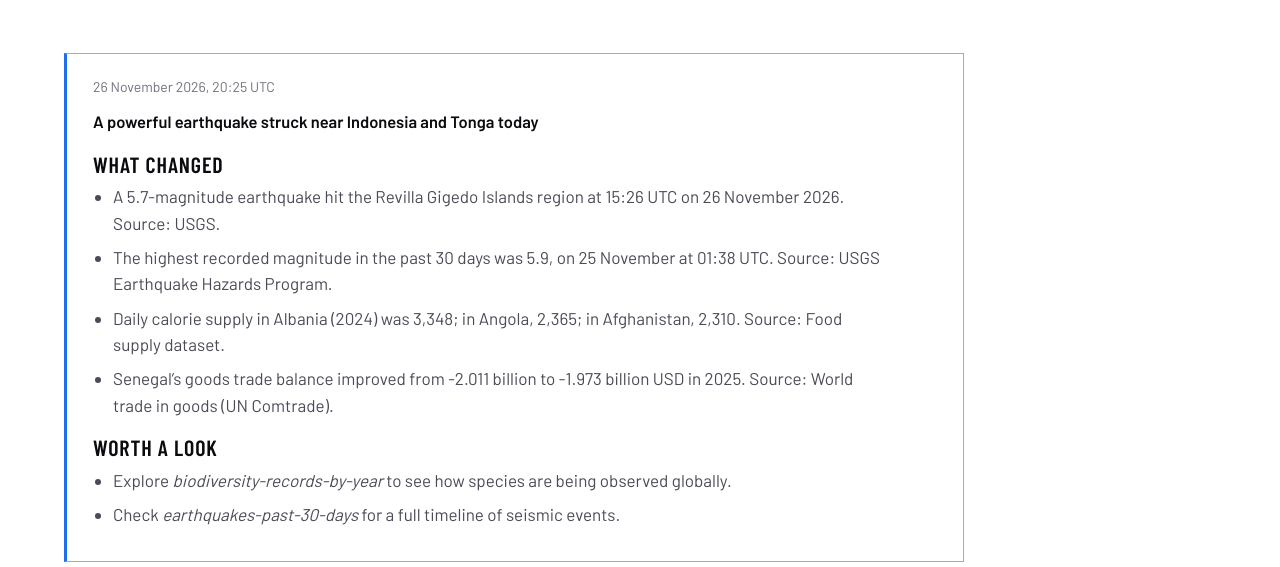
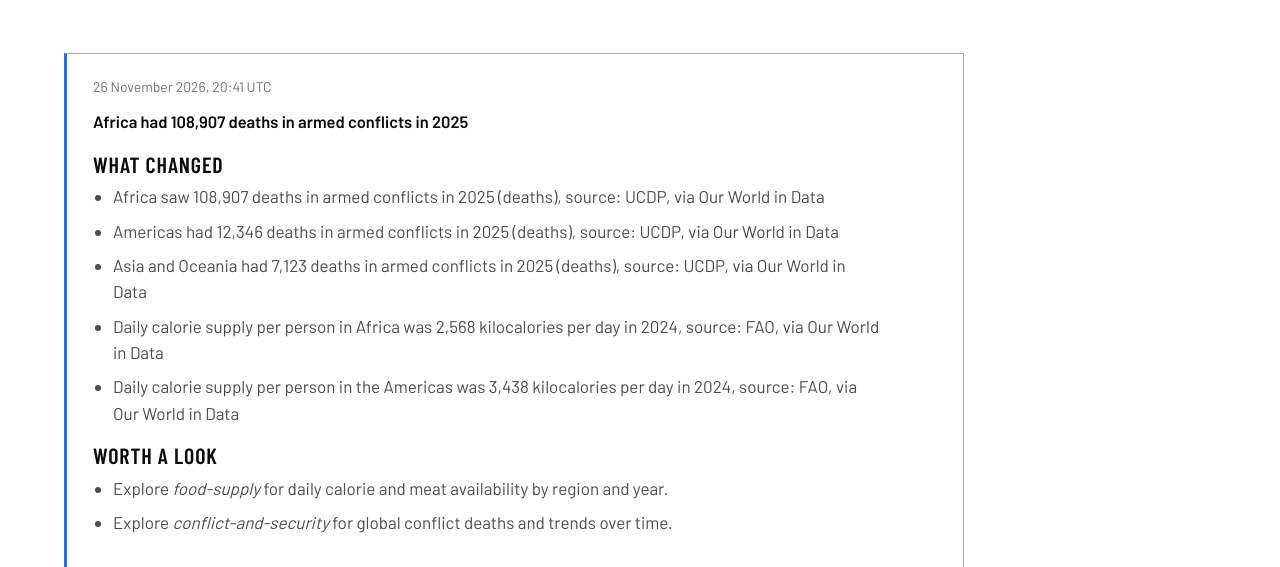
Before and after one commit to sahiljangra12/open-data-company, a plain HTML site: page docs/brief.html in a window 1280 px wide. Shown: the part 234-801 px from the top of the page. Drawn offline with Linux system fonts and the light colour scheme.

Commit message:
Daily brief

```diff
--- a/docs/brief.html
+++ b/docs/brief.html
@@ -5,22 +5,23 @@
 <div class="wrap">
 <div class="xhead"><h1>Daily brief</h1>
 <p>Each day, after the data is refreshed, the Data Agent reads what changed, checks the newest figures in the datasets and writes this short note. It runs on GitHub, with tools written for this site.</p></div>
-<section><div class="card brief"><p class="hint">26 November 2026, 20:25 UTC</p>
-<p><strong>A powerful earthquake struck near Indonesia and Tonga today</strong></p>
+<section><div class="card brief"><p class="hint">26 November 2026, 20:41 UTC</p>
+<p><strong>Africa had 108,907 deaths in armed conflicts in 2025</strong></p>
 <h3>What changed</h3>
 <ul>
-<li>A 5.7-magnitude earthquake hit the Revilla Gigedo Islands region at 15:26 UTC on 26 November 2026. Source: USGS.</li>
-<li>The highest recorded magnitude in the past 30 days was 5.9, on 25 November at 01:38 UTC. Source: USGS Earthquake Hazards Program.</li>
-<li>Daily calorie supply in Albania (2024) was 3,348; in Angola, 2,365; in Afghanistan, 2,310. Source: Food supply dataset.</li>
-<li>Senegal’s goods trade balance improved from -2.011 billion to -1.973 billion USD in 2025. Source: World trade in goods (UN Comtrade).</li>
+<li>Africa saw 108,907 deaths in armed conflicts in 2025 (deaths), source: UCDP, via Our World in Data</li>
+<li>Americas had 12,346 deaths in armed conflicts in 2025 (deaths), source: UCDP, via Our World in Data</li>
+<li>Asia and Oceania had 7,123 deaths in armed conflicts in 2025 (deaths), source: UCDP, via Our World in Data</li>
+<li>Daily calorie supply per person in Africa was 2,568 kilocalories per day in 2024, source: FAO, via Our World in Data</li>
+<li>Daily calorie supply per person in the Americas was 3,438 kilocalories per day in 2024, source: FAO, via Our World in Data</li>
 </ul>
 <h3>Worth a look</h3>
 <ul>
-<li>Explore <em>biodiversity-records-by-year</em> to see how species are being observed globally.</li>
-<li>Check <em>earthquakes-past-30-days</em> for a full timeline of seismic events.</li>
+<li>Explore <em>food-supply</em> for daily calorie and meat availability by region and year.</li>
+<li>Explore <em>conflict-and-security</em> for global conflict deaths and trends over time.</li>
 </ul>
 </div>
-<p class="hint">Written by qwen3:4b-instruct, an open model that runs on GitHub's own machines during the run (no outside AI service). Tools it called: <code>get_series</code>, <code>get_values</code>, <code>earthquakes_live</code>. Before publishing, each figure in the note is matched against what the tools returned; a note that fails is replaced by a plain summary of the change log. A small model can still word things loosely, so check a figure in the <a href="datasets.html">datasets</a> or the <a href="updates.html">change log</a> before you cite it.</p></section>
+<p class="hint">Written by qwen3:4b-instruct, an open model that runs on GitHub's own machines during the run (no outside AI service). Tools it called: <code>find_variables</code>. Before publishing, each figure in the note is matched against what the tools returned; a note that fails is replaced by a plain summary of the change log. A small model can still word things loosely, so check a figure in the <a href="datasets.html">datasets</a> or the <a href="updates.html">change log</a> before you cite it.</p></section>
 <section><h2>Ask the agent yourself</h2>
 <p>The same agent answers questions posted as GitHub issues, usually within about ten minutes, with the figures, their years and their sources. For instant answers in the browser, use <a href="ask.html">Data AI</a>.</p>
 <p><a class="btn solid" href="https://github.com/sahiljangra12/open-data-company/issues/new?template=ask-data-agent.yml">Ask on GitHub</a> <a class="btn" href="https://github.com/sahiljangra12/open-data-company/tree/main/agent">How the agent is built</a></p></section>
```
Also changed, not shown: docs/data/brief.json (+3 -5 lines).
